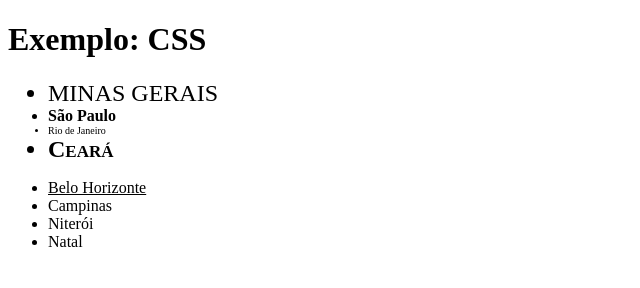
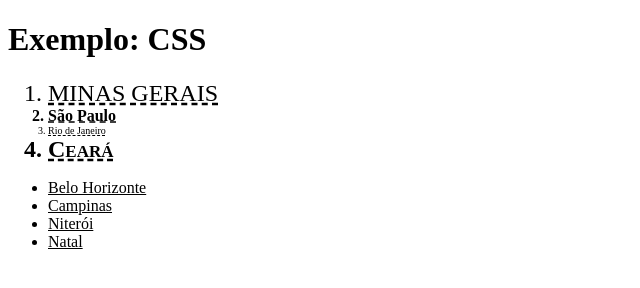
Before and after one commit to italoAlmeida19/css, a plain HTML site: page index.html in a window 1280 px wide. Shown: the full height of the page, 0-640 px from the left. Drawn offline with Linux system fonts and the light colour scheme.

Commit message:
Adiciona seletores por hierarquia

```diff
--- a/index.html
+++ b/index.html
@@ -5,10 +5,21 @@
     <meta http-equiv="X-UA-Compatible" content="IE=edge" />
     <meta name="viewport" content="width=device-width, initial-scale=1.0" />
     <title>Exemplo: CSS</title>
+    <style>
+        ul > li {
+            text-decoration: underline;
+            font-size: medium;
+        }
+        ol > li {
+            text-decoration: underline;
+            text-decoration-style: dashed;
+            font-size: medium;
+        }
+    </style>
   </head>
   <body>
     <h1>Exemplo: CSS</h1>
-    <ul>
+    <ol>
       <li style="font-size: x-large; text-transform: uppercase">
         Minas Gerais
       </li>
@@ -23,10 +34,10 @@
       >
         Ceará
       </li>
-    </ul>
+    </ol>
 
     <ul>
-        <li style="text-decoration: underline;">Belo Horizonte</li>
+        <li>Belo Horizonte</li>
         <li>Campinas</li>
         <li>Niterói</li>
         <li>Natal</li>
```
